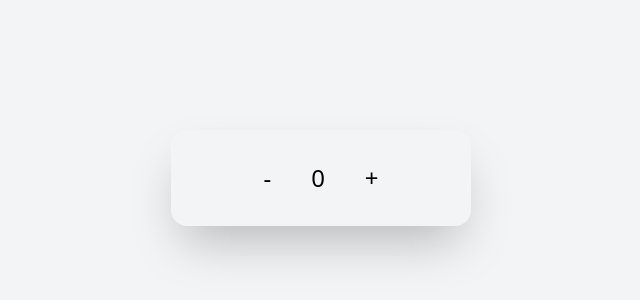
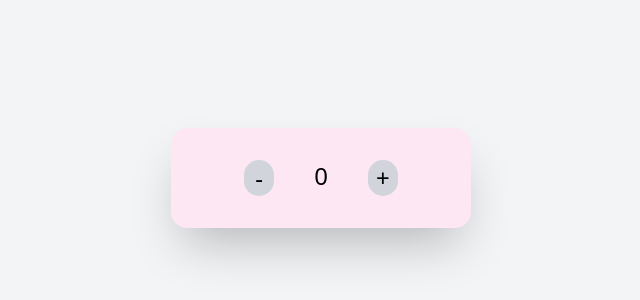
Before and after one commit to noorulhudaofficial/practice, a plain HTML site: page index.html in a window 1280 px wide. Shown: the part 222-522 px from the top of the page, without its empty margins (319-959 px from the left). Drawn offline with nearby package versions, Linux system fonts and the light colour scheme.

Commit message:
update some tailwind

```diff
--- a/index.html
+++ b/index.html
@@ -9,10 +9,10 @@
 </head>
 </head>
 <body class="min-h-screen flex items-center justify-center bg-gray-100">
-   <div class=" flex justify-center gap-10 bold  bg-gray p-8 rounded-2xl shadow-2xl w-[300px] text-center">
-    <button onclick="decrement()" class=" bold text-2xl">-</button>
-    <h2 id="count" class="bold text-2xl">0</h2>
-    <button onclick="increment()" class="text-2xl bold">+</button>
+   <div class=" flex justify-center gap-10 bold  bg-pink-100 p-8 rounded-2xl shadow-2xl w-[300px] h-[100px] text-center">
+    <button onclick="decrement()" class=" bold text-2xl rounded-2xl text-black bg-gray-300 w-[30px]">-</button>
+    <h2 id="count" class="bold text-2xl ">0</h2>
+    <button onclick="increment()" class="bold text-2xl rounded-2xl text-black bg-gray-300 w-[30px]">+</button>
    </div>
    <script src="app.js"></script>
 </body>
```
